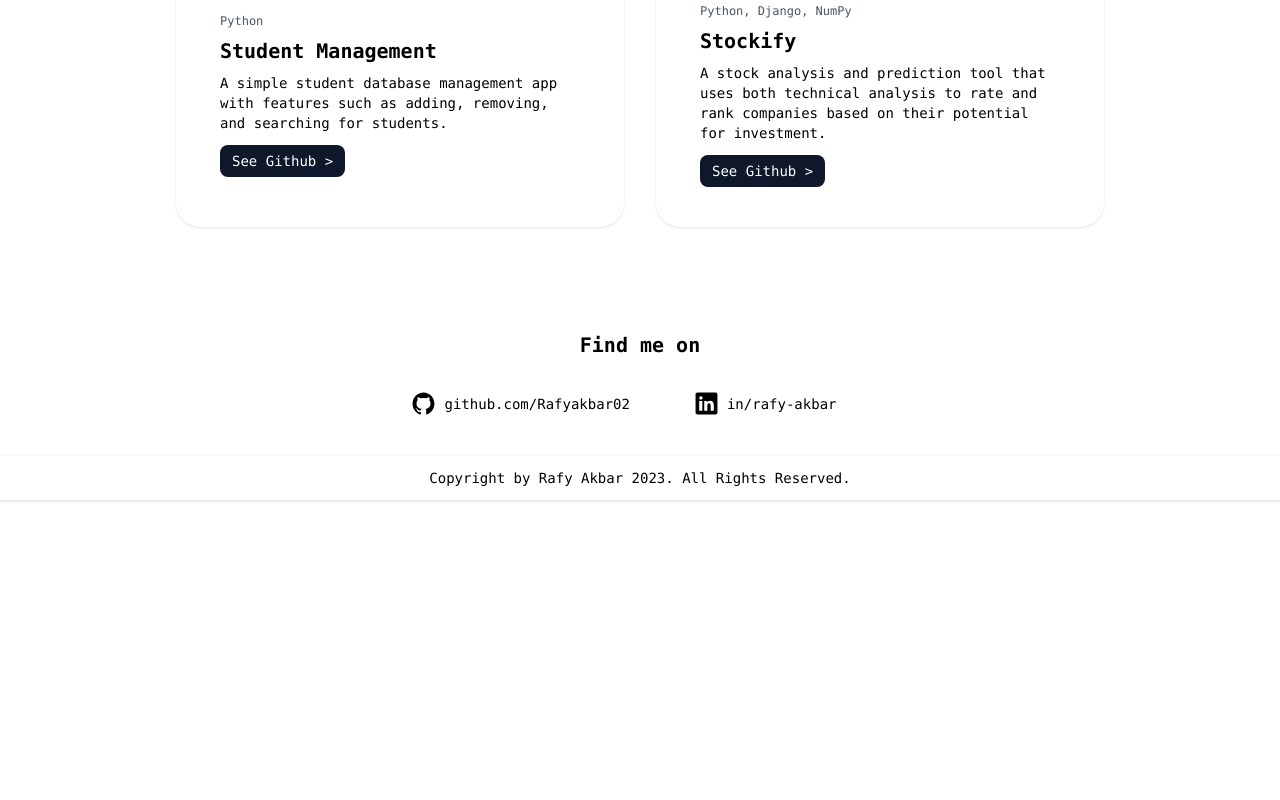
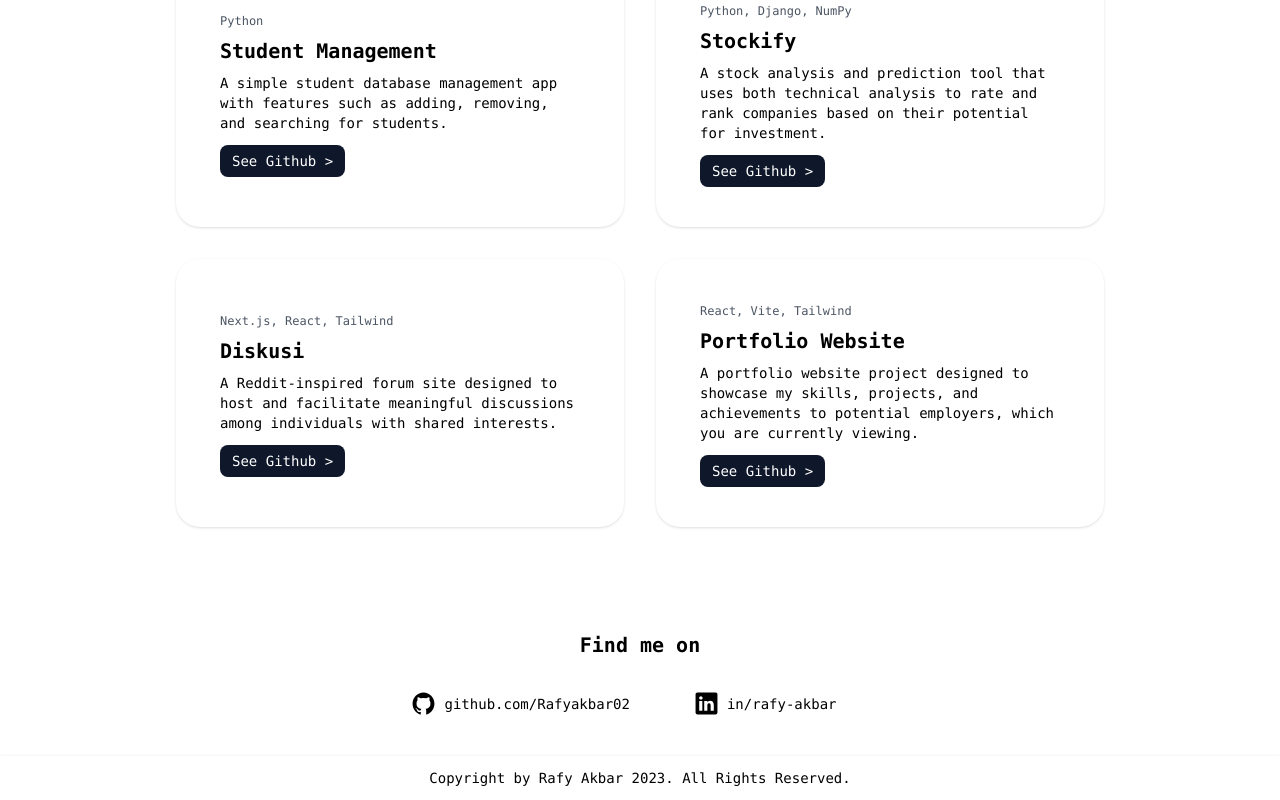
Before and after one commit to Rafyakbar02/portfolio-web, a React (Vite) app: page / in a window 1280 px wide. Shown: the part 2061-2861 px from the top of the page. Before the commit the page ends 2561 px from the top, so only its background shows below. Built offline with nearby package versions, Linux system fonts and the light colour scheme.

Commit message:
added two new projects

```diff
--- a/src/constants/index.js
+++ b/src/constants/index.js
@@ -74,4 +74,22 @@ export const projects = [
       "A stock analysis and prediction tool that uses both technical analysis to rate and rank companies based on their potential for investment.",
     link: "https://github.com/SubugFcz/Hacklytics23",
   },
+  {
+    id: "project-3",
+    date: "",
+    title: "Diskusi",
+    language: "Next.js, React, Tailwind",
+    content:
+      "A Reddit-inspired forum site designed to host and facilitate meaningful discussions among individuals with shared interests.",
+    link: "https://github.com/Rafyakbar02/forum-site",
+  },
+  {
+    id: "project-4",
+    date: "",
+    title: "Portfolio Website",
+    language: "React, Vite, Tailwind",
+    content:
+      "A portfolio website project designed to showcase my skills, projects, and achievements to potential employers, which you are currently viewing.",
+    link: "https://github.com/Rafyakbar02/portfolio-web",
+  },
 ];
```
